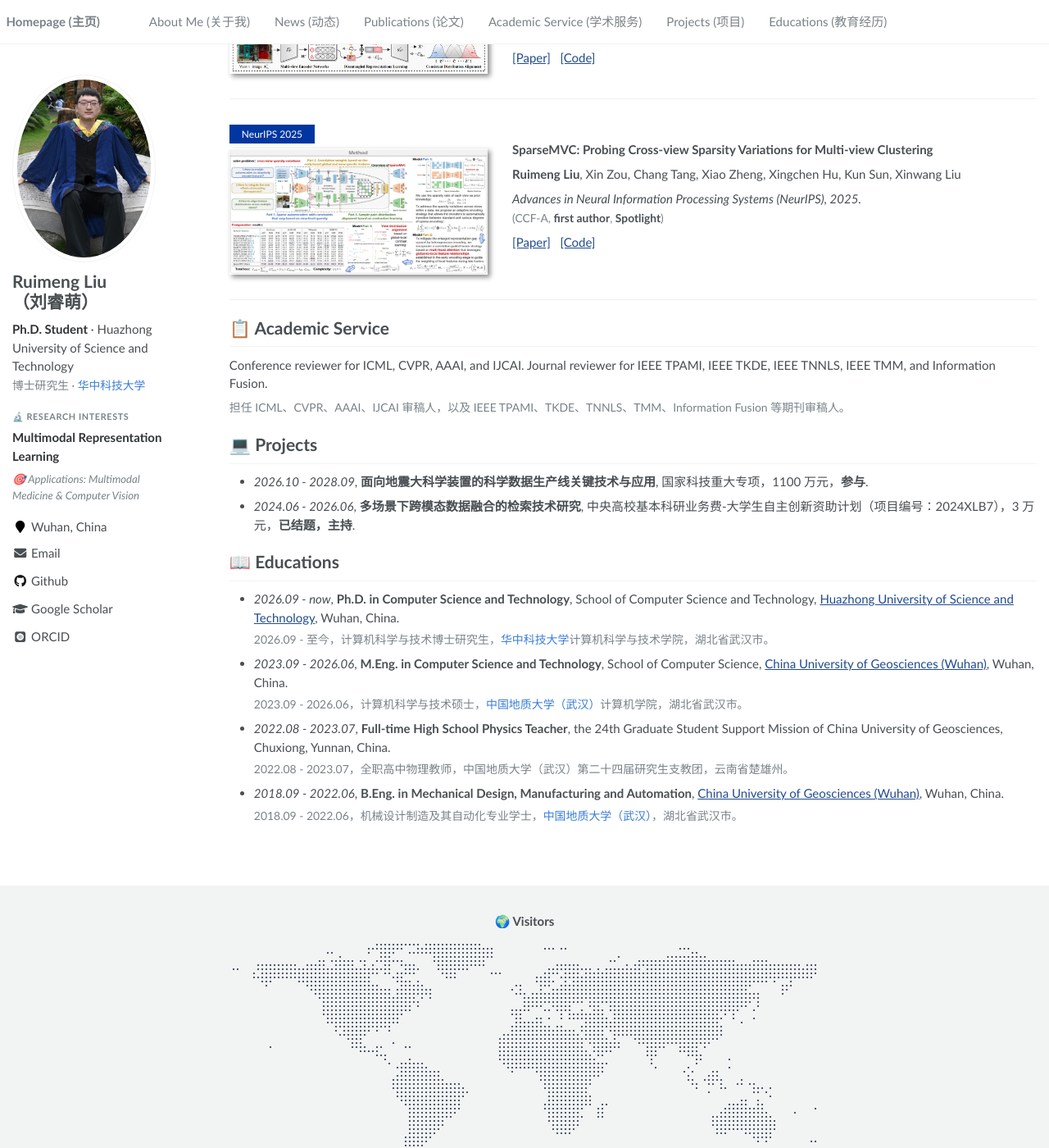
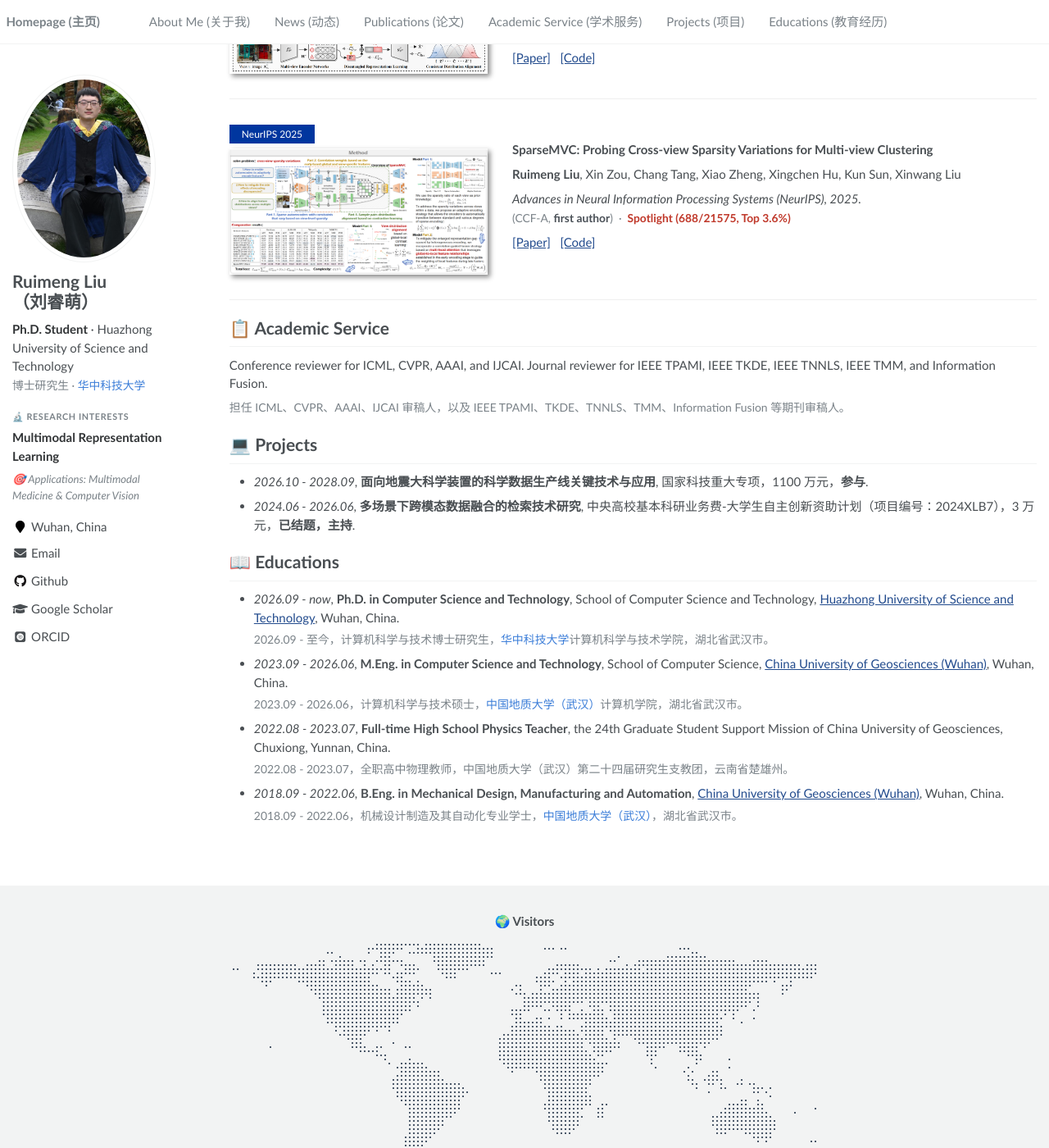
Before and after one commit to cleste-pome/cleste-pome.github.io, a Jekyll site: the page built from _pages/about.md, in a window 1280 px wide and 1400 px high, scrolled down 573 px. Shown: the whole window at 82% size. Built offline with Jekyll 4.4.1, drawn with Linux system fonts in a browser that asks for light colours; some web fonts are replaced.

Commit message:
Highlight SparseMVC Spotlight acceptance stat in red

```diff
--- a/_pages/about.md
+++ b/_pages/about.md
@@ -69,7 +69,7 @@ Xin Zou<sup>*</sup>, **Ruimeng Liu**<sup>*</sup>, Chang Tang, Zhenglai Li, Xinwa
 
 **Ruimeng Liu**, Xin Zou, Chang Tang, Xiao Zheng, Xingchen Hu, Kun Sun, Xinwang Liu
 
-*Advances in Neural Information Processing Systems (NeurIPS), 2025.*<span class="pub-note">(CCF-A, <strong>first author</strong>, <strong>Spotlight</strong>)</span>
+*Advances in Neural Information Processing Systems (NeurIPS), 2025.*<span class="pub-note">(CCF-A, <strong>first author</strong>) &nbsp;&middot;&nbsp; <span class="pub-highlight">Spotlight (688/21575, Top 3.6%)</span></span>
 
 [\[Paper\]](https://proceedings.neurips.cc/paper_files/paper/2025/file/e366fff693ee7cdbca8ed2764bc18a71-Paper-Conference.pdf) &nbsp; [\[Code\]](https://github.com/cleste-pome/SparseMVC)
 </div>
--- a/assets/css/main.scss
+++ b/assets/css/main.scss
@@ -103,6 +103,12 @@
     }
 }
 
+// 论文条目：亮点标注（如 Spotlight 的录用数据）
+.pub-highlight {
+    color: #c0392b;
+    font-weight: 700;
+}
+
 // 中英双语：中文对照行
 .zh {
     display: block;
```
